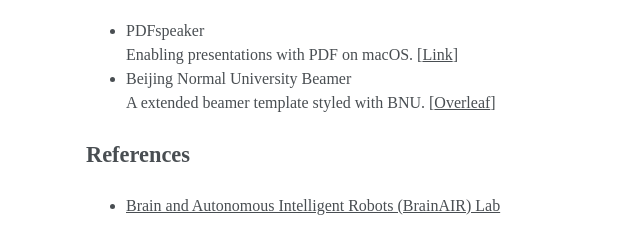
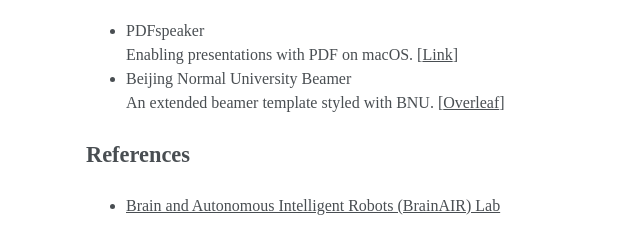
Before and after one commit to w29593617/w29593617.github.io, a plain HTML site: page 2020/04/10/bio/index.html in a window 1280 px wide. Shown: the part 815-1052 px from the top of the page, 196-836 px from the left. Drawn offline with nearby package versions, Linux system fonts and the light colour scheme.

Commit message:
Site updated: 2020-11-11 18:59:03

```diff
--- a/2020/04/10/bio/index.html
+++ b/2020/04/10/bio/index.html
@@ -15,7 +15,7 @@
 </ul>
 <h3 id="Open-Projects"><a href="#Open-Projects" class="headerlink" title="Open Projects"></a>Open Projects</h3><ul>
 <li>PDFspeaker<br> Enabling presentations with PDF on macOS. [<a href="https://pdfspeaker.htlee.net" target="_blank" rel="noopener">Link</a>]</li>
-<li>Beijing Normal University Beamer<br> A extended beamer template styled with BNU. [<a href="https://www.overleaf.com/latex/templates/beijing-normal-university-beamer/sdxybqgmngcv" target="_blank" rel="noopener">Overleaf</a>]</li>
+<li>Beijing Normal University Beamer<br> An extended beamer template styled with BNU. [<a href="https://www.overleaf.com/latex/templates/beijing-normal-university-beamer/sdxybqgmngcv" target="_blank" rel="noopener">Overleaf</a>]</li>
 </ul>
 <h3 id="References"><a href="#References" class="headerlink" title="References"></a>References</h3><ul>
 <li><a href="https://sss.bnu.edu.cn/t/~bailusi/node-en.html" target="_blank" rel="noopener">Brain and Autonomous Intelligent Robots (BrainAIR) Lab</a></li>
```
Also changed, not shown: archives/2020/04/index.html (+1 -1 lines), archives/2020/index.html (+1 -1 lines), archives/index.html (+1 -1 lines), index.html (+1 -1 lines).
